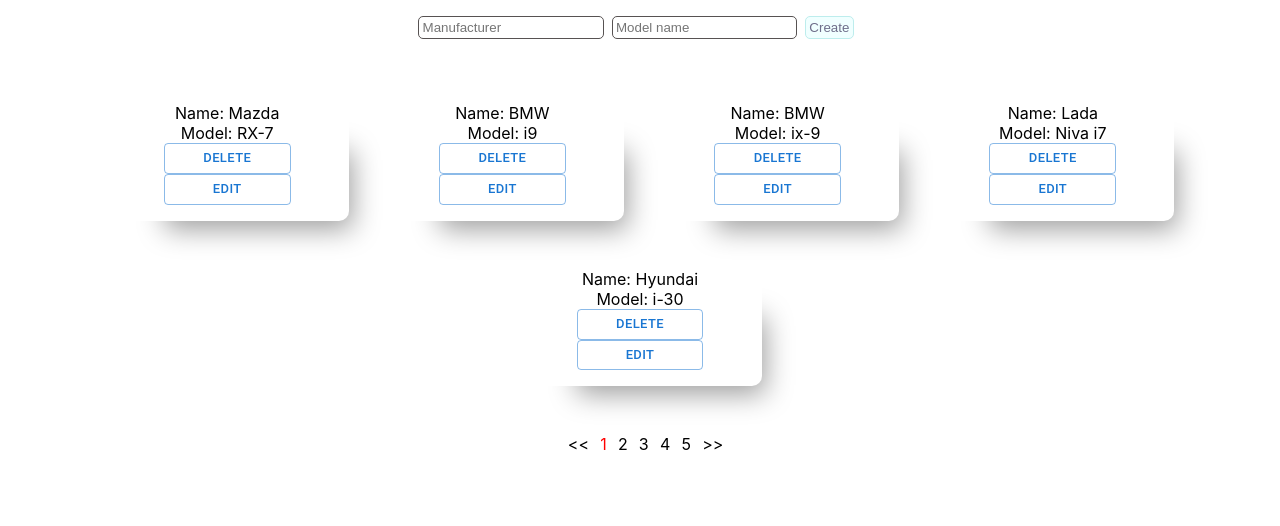
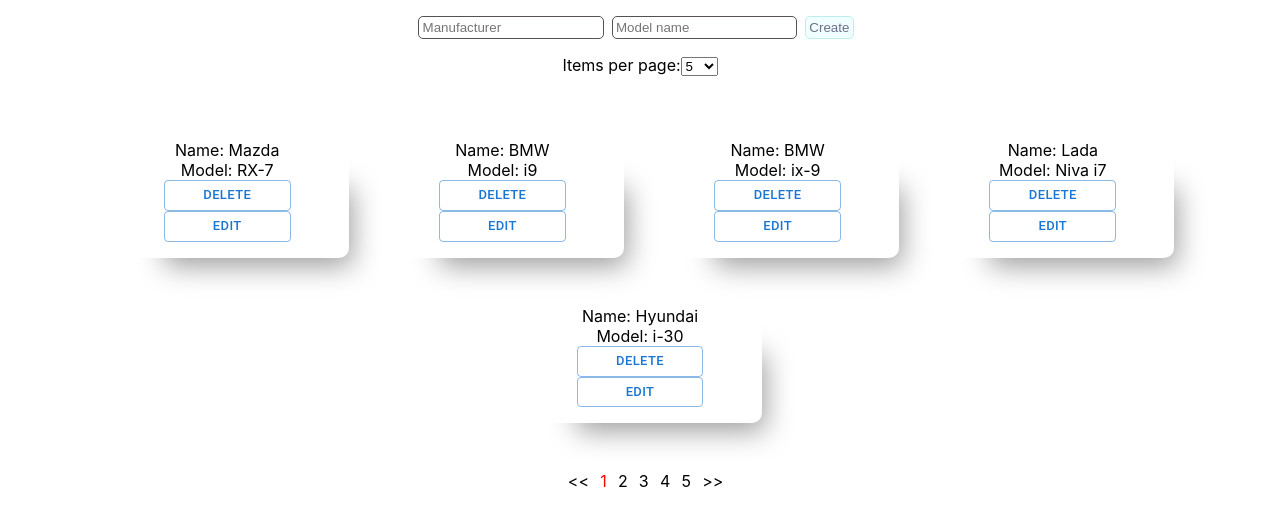
Before and after one commit to oksimoronn/mono-zadatak, a React (Create React App) app: page / in a window 1280 px wide. Shown: the top 526 px of the page. Built offline with nearby package versions, Linux system fonts and the light colour scheme; data requests are answered from the project's data file.

Commit message:
select items per page

```diff
--- a/db.json
+++ b/db.json
@@ -104,6 +104,21 @@
       "id": "7fDRsBjZ4fvJeCfyF2j2k",
       "name": "Rimac",
       "abr": "Nevera"
+    },
+    {
+      "id": "fkr1aCVLTX-E7AJUCt4G7",
+      "name": "Rimac",
+      "abr": "Nebera"
+    },
+    {
+      "id": "erglKJOTLVajQzF_WNQBj",
+      "name": "Toyota",
+      "abr": "LandCruser"
+    },
+    {
+      "id": "V331FFVV7CsFZ2o9M_Tuc",
+      "name": "Lada",
+      "abr": "Samara"
     }
   ]
 }
--- a/src/Components/Home.js
+++ b/src/Components/Home.js
@@ -45,6 +45,7 @@
                   </button>
                 </form>
               </div>
+
               <Vheicles />
             </div>
           </>
--- a/src/Components/Vehicles.js
+++ b/src/Components/Vehicles.js
@@ -1,4 +1,4 @@
-import React, { useEffect } from "react";
+import React, { useEffect, useState } from "react";
 import { Button } from "@mui/material";
 import { Observer } from "mobx-react-lite";
 import { useVehicleStore } from "./VehicleContext";
@@ -10,9 +10,7 @@
 
   let navigate = useNavigate();
 
-  useEffect(() => {
-    vehicleStore.getVehicles();
-  }, [vehicleStore]);
+  const [page, setPage] = useState(5);
 
   const destroy = (id) => {
     vehicleStore.delete(id);
@@ -25,11 +23,40 @@
     vehicleStore.getVehiclesPaginate(start, end);
   };
 
+  const itemsPerPage = (e) => {
+    let numb = 5;
+    numb = +e.target.value;
+    setPage(numb);
+    vehicleStore.getVehicles(numb);
+  };
+
+  useEffect(() => {
+    vehicleStore.getVehicles(page);
+  }, [vehicleStore, page]);
+
   return (
     <Observer>
       {() => {
         return (
           <>
+            <div>
+              <form onChange={itemsPerPage} onSelect={pageC}>
+                <label>
+                  Items per page:
+                  <select>
+                    <option name="pp" value="5">
+                      5
+                    </option>
+                    <option name="pp" value="10">
+                      10
+                    </option>
+                    <option name="pp" value="15">
+                      15
+                    </option>
+                  </select>
+                </label>
+              </form>
+            </div>
             <div className="listVehicle">
               {vehicleStore.paginateVehicles.map((el) => {
                 return (
--- a/src/Stores/CreateVehicleStore.js
+++ b/src/Stores/CreateVehicleStore.js
@@ -27,11 +27,8 @@
     setItemPP(ipp) {
       this.itemPP = ipp;
     },
-    pageChange(e) {
-      this.setCurrPg(e);
-    },
 
-    async getVehicles() {
+    async getVehicles(numb) {
       try {
         const response = await axios.get("http://localhost:8000/vehicles");
         const vehicles = response.data;
@@ -40,6 +37,7 @@
         let totalPg = Math.ceil(vehicles.length / this.itemPP);
 
         this.setTotalPg(totalPg);
+        this.setItemPP(numb);
 
         const start = this.currPg * this.itemPP;
 
```
